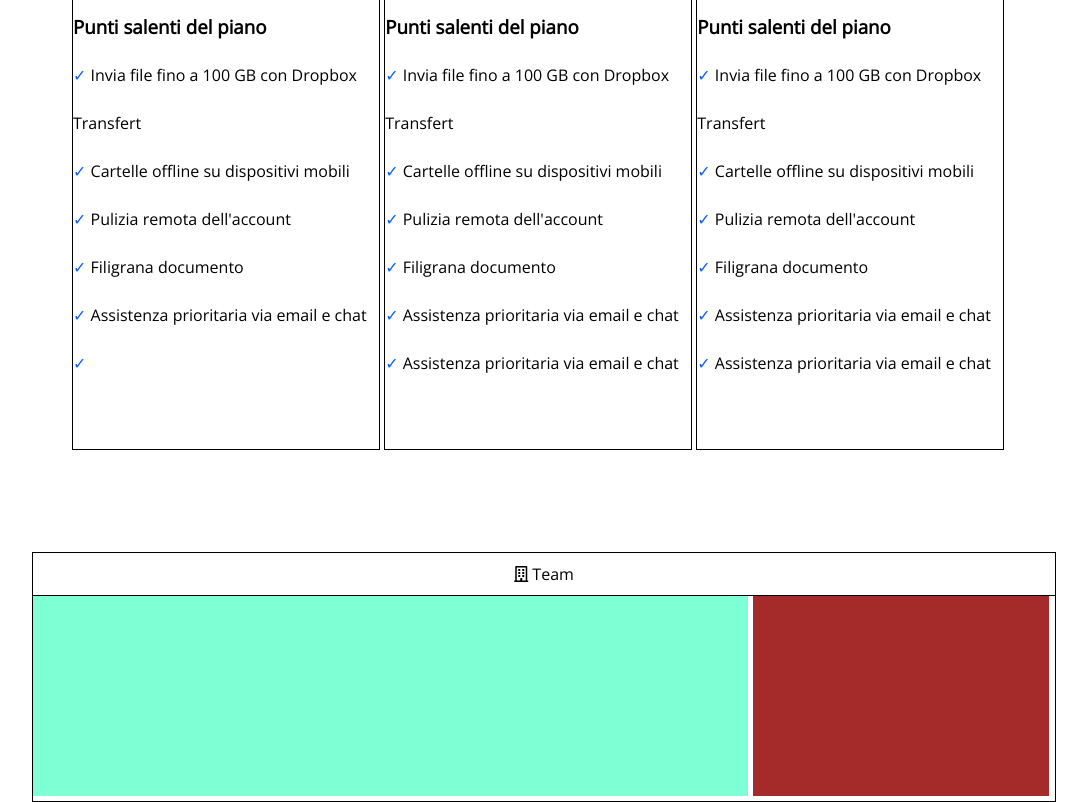
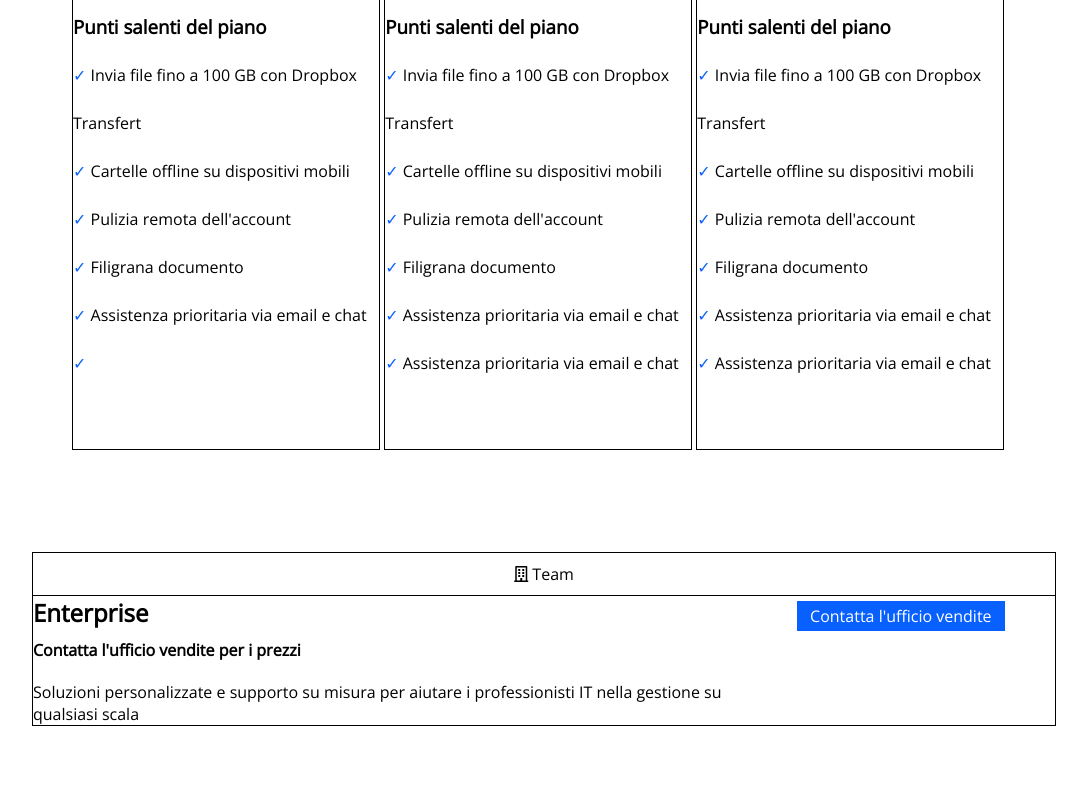
Before and after one commit to alexcapoluongo/htmlcss-dropbox, a plain HTML site: page index.html in a window 1280 px wide. Shown: the part 1331-2133 px from the top of the page, without its empty margins (96-1183 px from the left). After the commit the page ends 2057 px from the top, so only its background shows below. Drawn offline with nearby package versions, Linux system fonts and the light colour scheme.

Commit message:
aggiunto iscrizione-bottom content

```diff
--- a/css/style.css
+++ b/css/style.css
@@ -54,6 +54,10 @@ a{
 
 .button-iscrizione{
     margin:40px auto 40px;
+}
+
+.col-enterprise-right .button-iscrizione{
+    margin-top:5px;
 }
 /* HEADER */
 
@@ -225,20 +229,14 @@ vertical-align: middle;
 }
 
 .col-enterprise-left{
-    height:200px;
-    background-color: aquamarine;
     width:70%;
     display: inline-block;
 }
 
 .col-enterprise-right{
-    height:200px;
-    background-color: brown;
     width:calc(30% - 10px);
     display: inline-block;
-
-
-
+    vertical-align:top;
 }
 
 .iscrizione-top-1{
@@ -274,3 +272,11 @@ vertical-align: middle;
 .col-iscrizione-down li:first-child::before{
     content:none !important;
 }
+
+.col-enterprise-left h4{
+    margin-top: 10px;
+}
+
+.col-enterprise-left p{
+    margin-top: 20px;
+}
--- a/index.html
+++ b/index.html
@@ -265,33 +265,18 @@
                 </div>
 
                 <div class="col-enterprise-left">
-                    <!-- <ul class="iscrizione-top-1">
-                        <li>
-                            <h3>Professional</h3>
-                        </li>
-                        <li>
-                            <span class="prezzo-iscrizione">19.99</span>
-                        </li>
-                        <li>
-                            <span class="tempo-iscrizione">/mese</span>
-                        </li>
-                    </ul>
+                    <h2>Enterprise</h2>
+                     <h4>Contatta l'ufficio vendite per i prezzi</h4>
+                     <p>Soluzioni personalizzate e supporto su misura per aiutare i professionisti IT nella gestione su qualsiasi scala</p>
 
-                    <ul class="iscrizione-top-2">
-                        <li><i class="far fa-user"></i> 1 utente </li>
-                        <li><i class="far fa-folder"></i> 3 TB di spazio di archiviazione sicuro </li>
-                        <li><i class="fas fa-pencil-alt"></i> Funzioni di produttività premium e condivisione file semplice e sicura</li>
-                    </ul>
-
-                    <div class="button button-long button-iscrizione" >
-                        <a href=""> Prova gratis per trenta giorni</a>
-                    </div>
-
-                    <span class="small-subtitle">oppure <span class="acquista-ora">acquista ora</span> </span> -->
 
                 </div>
 
                 <div class="col-enterprise-right">
+
+                    <div class="button button-long button-iscrizione">
+                        <a href="">Contatta l'ufficio vendite</a>
+                    </div>
 
                 </div>
         </div>
```
